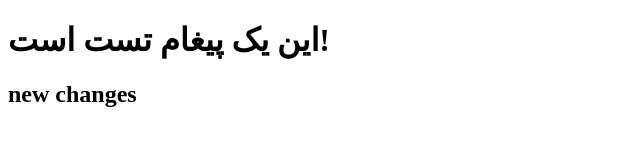
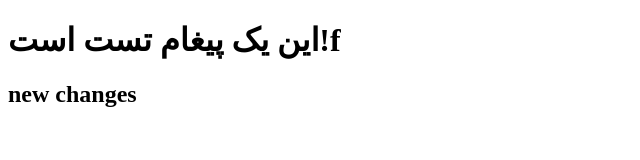
Before and after one commit to Demon-js/testf, a plain HTML site: page index.html in a window 1280 px wide. Shown: the full height of the page, 0-640 px from the left. Drawn offline with Linux system fonts and the light colour scheme.

Commit message:
this test

```diff
--- a/index.html
+++ b/index.html
@@ -6,7 +6,7 @@
     <title>Document</title>
 </head>
 <body>
-    <h1>این یک پیغام تست است!</h1>
+    <h1>این یک پیغام تست است!f</h1>
     <h2>new changes</h2>
 </body>
 </html>
```
